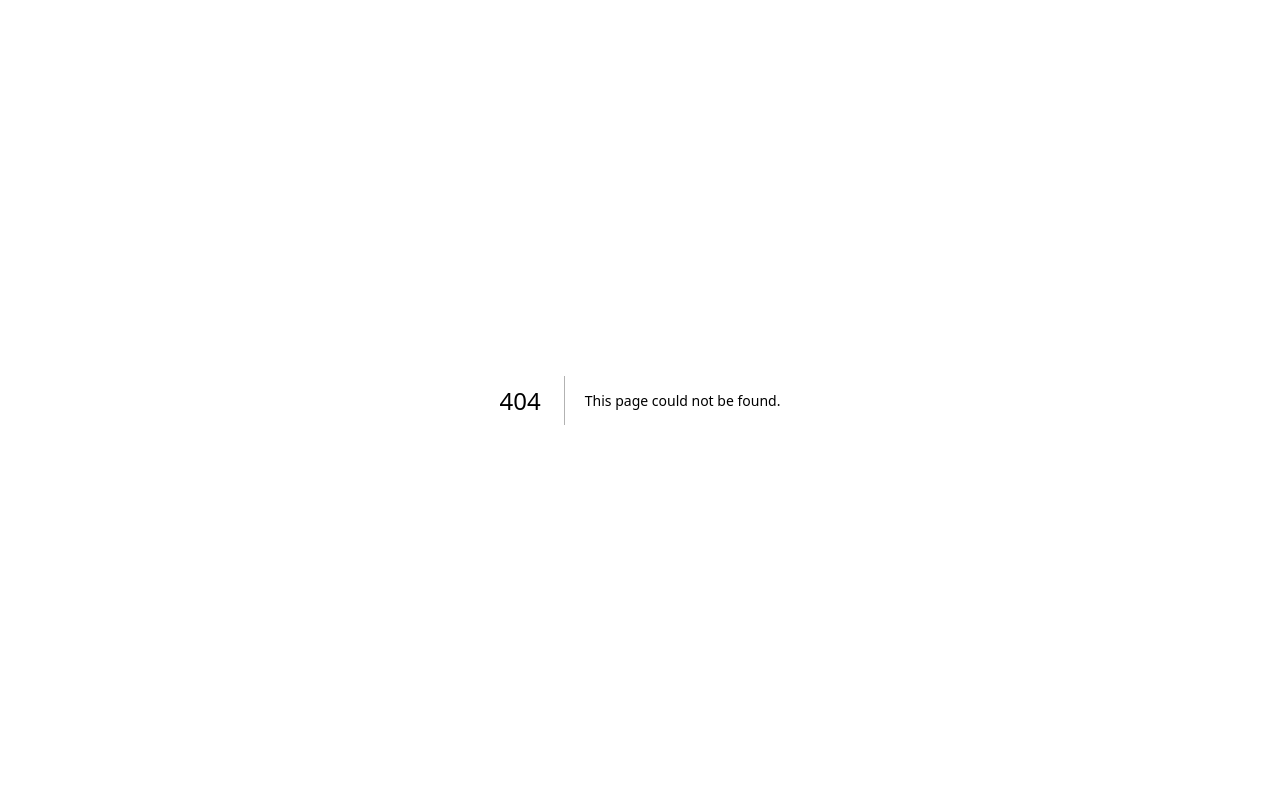
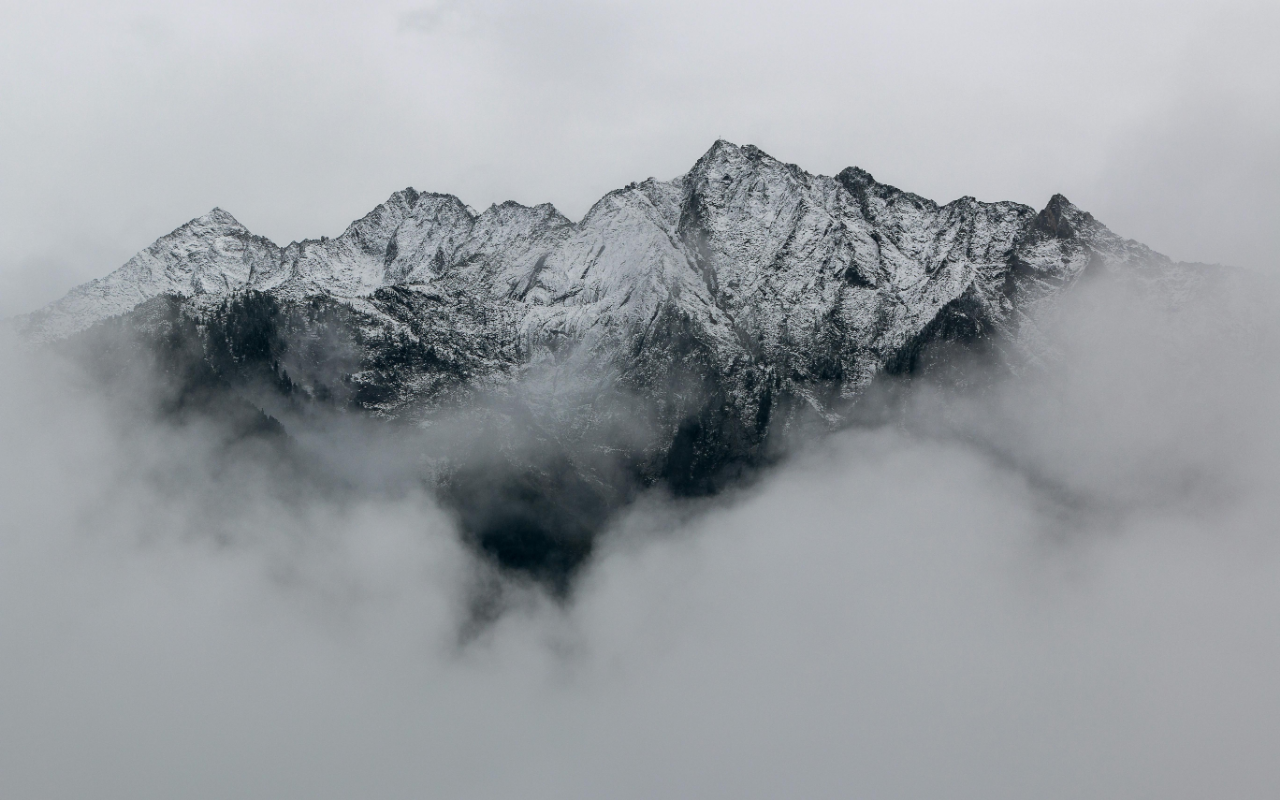
Before and after one commit to wyoung7788/todo-list, a Next.js app: page /list in a window 1280 px wide. Before the commit this address had no page. Built offline with nearby package versions, Linux system fonts and the light colour scheme.

Commit message:
first commit

```diff
--- /dev/null
+++ b/app/components/additem.tsx
@@ -0,0 +1,6 @@
+
+export default function AddItem(){
+    return(
+        <div>Add</div>
+    )
+}
--- /dev/null
+++ b/app/components/header.tsx
@@ -0,0 +1,16 @@
+import Image from "next/image";
+import styles from '@/app/ui/home.module.css'
+export default function Header(){
+    return (
+        <main>
+        <div className={styles['image-wrapper']}/>
+        <Image
+            src="/mountains.jpg"
+            layout="fill"
+            alt="Mountain background"
+            className={styles['image']}
+            priority
+        />
+        </main>
+    )
+}
--- /dev/null
+++ b/app/components/listofitems.tsx
@@ -0,0 +1,6 @@
+
+export default function ListofItems(){
+    return(
+        <div>List</div>
+    )
+}
--- /dev/null
+++ b/app/components/searchbar.tsx
@@ -0,0 +1,15 @@
+'use client'
+import { useSearchParams } from "next/navigation"
+
+export default function SearchBar(){
+    const searchParams = useSearchParams()
+
+    const search = searchParams.get('search')
+    return(
+        <div>
+        <label>
+            Search
+        </label>
+        </div>
+    )
+}
--- a/app/globals.css
+++ b/app/globals.css
@@ -2,32 +2,11 @@
 @tailwind components;
 @tailwind utilities;
 
-:root {
-  --foreground-rgb: 0, 0, 0;
-  --background-start-rgb: 214, 219, 220;
-  --background-end-rgb: 255, 255, 255;
+
+
+.dm-sans-dmsans> {
+  font-family: "DM Sans", sans-serif;
+  font-optical-sizing: auto;
+  font-weight: 200;
+  font-style: normal;
 }
-
-@media (prefers-color-scheme: dark) {
-  :root {
-    --foreground-rgb: 255, 255, 255;
-    --background-start-rgb: 0, 0, 0;
-    --background-end-rgb: 0, 0, 0;
-  }
-}
-
-body {
-  color: rgb(var(--foreground-rgb));
-  background: linear-gradient(
-      to bottom,
-      transparent,
-      rgb(var(--background-end-rgb))
-    )
-    rgb(var(--background-start-rgb));
-}
-
-@layer utilities {
-  .text-balance {
-    text-wrap: balance;
-  }
-}
--- a/app/layout.tsx
+++ b/app/layout.tsx
@@ -5,7 +5,7 @@ import "./globals.css";
 const inter = Inter({ subsets: ["latin"] });
 
 export const metadata: Metadata = {
-  title: "Create Next App",
+  title: "To Do List",
   description: "Generated by create next app",
 };
 
--- /dev/null
+++ b/app/list/page.tsx
@@ -0,0 +1,22 @@
+import { BsPencilSquare } from "react-icons/bs";
+import SearchBar from "../components/searchbar";
+import AddItem from "../components/additem";
+import { PlusCircleIcon } from "@heroicons/react/24/outline";
+import ListofItems from "../components/listofitems";
+import Header from "../components/header";
+
+export default function List(){
+    return(
+        <div className= "items-center h-10">
+            <Header/>
+        <div className="text-center ">To-Do's for Today
+            <BsPencilSquare className="h-10 w-10" />
+            <div className="col-span-1">
+            <PlusCircleIcon className="h-10"/>
+            <SearchBar/>
+            </div>
+            <ListofItems/>
+        </div>
+        </div>
+    )
+}
--- a/app/page.tsx
+++ b/app/page.tsx
@@ -1,113 +1,8 @@
-import Image from "next/image";
+
+
 
 export default function Home() {
   return (
-    <main className="flex min-h-screen flex-col items-center justify-between p-24">
-      <div className="z-10 w-full max-w-5xl items-center justify-between font-mono text-sm lg:flex">
-        <p className="fixed left-0 top-0 flex w-full justify-center border-b border-gray-300 bg-gradient-to-b from-zinc-200 pb-6 pt-8 backdrop-blur-2xl dark:border-neutral-800 dark:bg-zinc-800/30 dark:from-inherit lg:static lg:w-auto  lg:rounded-xl lg:border lg:bg-gray-200 lg:p-4 lg:dark:bg-zinc-800/30">
-          Get started by editing&nbsp;
-          <code className="font-mono font-bold">app/page.tsx</code>
-        </p>
-        <div className="fixed bottom-0 left-0 flex h-48 w-full items-end justify-center bg-gradient-to-t from-white via-white dark:from-black dark:via-black lg:static lg:size-auto lg:bg-none">
-          <a
-            className="pointer-events-none flex place-items-center gap-2 p-8 lg:pointer-events-auto lg:p-0"
-            href="https://vercel.com?utm_source=create-next-app&utm_medium=appdir-template&utm_campaign=create-next-app"
-            target="_blank"
-            rel="noopener noreferrer"
-          >
-            By{" "}
-            <Image
-              src="/vercel.svg"
-              alt="Vercel Logo"
-              className="dark:invert"
-              width={100}
-              height={24}
-              priority
-            />
-          </a>
-        </div>
-      </div>
-
-      <div className="relative z-[-1] flex place-items-center before:absolute before:h-[300px] before:w-full before:-translate-x-1/2 before:rounded-full before:bg-gradient-radial before:from-white before:to-transparent before:blur-2xl before:content-[''] after:absolute after:-z-20 after:h-[180px] after:w-full after:translate-x-1/3 after:bg-gradient-conic after:from-sky-200 after:via-blue-200 after:blur-2xl after:content-[''] before:dark:bg-gradient-to-br before:dark:from-transparent before:dark:to-blue-700 before:dark:opacity-10 after:dark:from-sky-900 after:dark:via-[#0141ff] after:dark:opacity-40 sm:before:w-[480px] sm:after:w-[240px] before:lg:h-[360px]">
-        <Image
-          className="relative dark:drop-shadow-[0_0_0.3rem_#ffffff70] dark:invert"
-          src="/next.svg"
-          alt="Next.js Logo"
-          width={180}
-          height={37}
-          priority
-        />
-      </div>
-
-      <div className="mb-32 grid text-center lg:mb-0 lg:w-full lg:max-w-5xl lg:grid-cols-4 lg:text-left">
-        <a
-          href="https://nextjs.org/docs?utm_source=create-next-app&utm_medium=appdir-template&utm_campaign=create-next-app"
-          className="group rounded-lg border border-transparent px-5 py-4 transition-colors hover:border-gray-300 hover:bg-gray-100 hover:dark:border-neutral-700 hover:dark:bg-neutral-800/30"
-          target="_blank"
-          rel="noopener noreferrer"
-        >
-          <h2 className="mb-3 text-2xl font-semibold">
-            Docs{" "}
-            <span className="inline-block transition-transform group-hover:translate-x-1 motion-reduce:transform-none">
-              -&gt;
-            </span>
-          </h2>
-          <p className="m-0 max-w-[30ch] text-sm opacity-50">
-            Find in-depth information about Next.js features and API.
-          </p>
-        </a>
-
-        <a
-          href="https://nextjs.org/learn?utm_source=create-next-app&utm_medium=appdir-template-tw&utm_campaign=create-next-app"
-          className="group rounded-lg border border-transparent px-5 py-4 transition-colors hover:border-gray-300 hover:bg-gray-100 hover:dark:border-neutral-700 hover:dark:bg-neutral-800/30"
-          target="_blank"
-          rel="noopener noreferrer"
-        >
-          <h2 className="mb-3 text-2xl font-semibold">
-            Learn{" "}
-            <span className="inline-block transition-transform group-hover:translate-x-1 motion-reduce:transform-none">
-              -&gt;
-            </span>
-          </h2>
-          <p className="m-0 max-w-[30ch] text-sm opacity-50">
-            Learn about Next.js in an interactive course with&nbsp;quizzes!
-          </p>
-        </a>
-
-        <a
-          href="https://vercel.com/templates?framework=next.js&utm_source=create-next-app&utm_medium=appdir-template&utm_campaign=create-next-app"
-          className="group rounded-lg border border-transparent px-5 py-4 transition-colors hover:border-gray-300 hover:bg-gray-100 hover:dark:border-neutral-700 hover:dark:bg-neutral-800/30"
-          target="_blank"
-          rel="noopener noreferrer"
-        >
-          <h2 className="mb-3 text-2xl font-semibold">
-            Templates{" "}
-            <span className="inline-block transition-transform group-hover:translate-x-1 motion-reduce:transform-none">
-              -&gt;
-            </span>
-          </h2>
-          <p className="m-0 max-w-[30ch] text-sm opacity-50">
-            Explore starter templates for Next.js.
-          </p>
-        </a>
-
-        <a
-          href="https://vercel.com/new?utm_source=create-next-app&utm_medium=appdir-template&utm_campaign=create-next-app"
-          className="group rounded-lg border border-transparent px-5 py-4 transition-colors hover:border-gray-300 hover:bg-gray-100 hover:dark:border-neutral-700 hover:dark:bg-neutral-800/30"
-          target="_blank"
-          rel="noopener noreferrer"
-        >
-          <h2 className="mb-3 text-2xl font-semibold">
-            Deploy{" "}
-            <span className="inline-block transition-transform group-hover:translate-x-1 motion-reduce:transform-none">
-              -&gt;
-            </span>
-          </h2>
-          <p className="m-0 max-w-[30ch] text-balance text-sm opacity-50">
-            Instantly deploy your Next.js site to a shareable URL with Vercel.
-          </p>
-        </a>
-      </div>
-    </main>
+    <div className="text-center text-fuchsia-400"> Welcome to your to-do list</div>
   );
 }
--- /dev/null
+++ b/app/ui/home.module.css
@@ -0,0 +1,12 @@
+.image-wrapper{
+    width:100%;
+    height: 200px;;
+    overflow: hidden;
+    position: relative;
+  }
+
+  .image{
+    width:100%;
+    height:100%;
+    object-fit: cover;
+  }
```
Also changed, not shown: package.json (+6 -4 lines), public/mountains.jpg (added), 1 other file (tests, documents, lock files or other folders).
